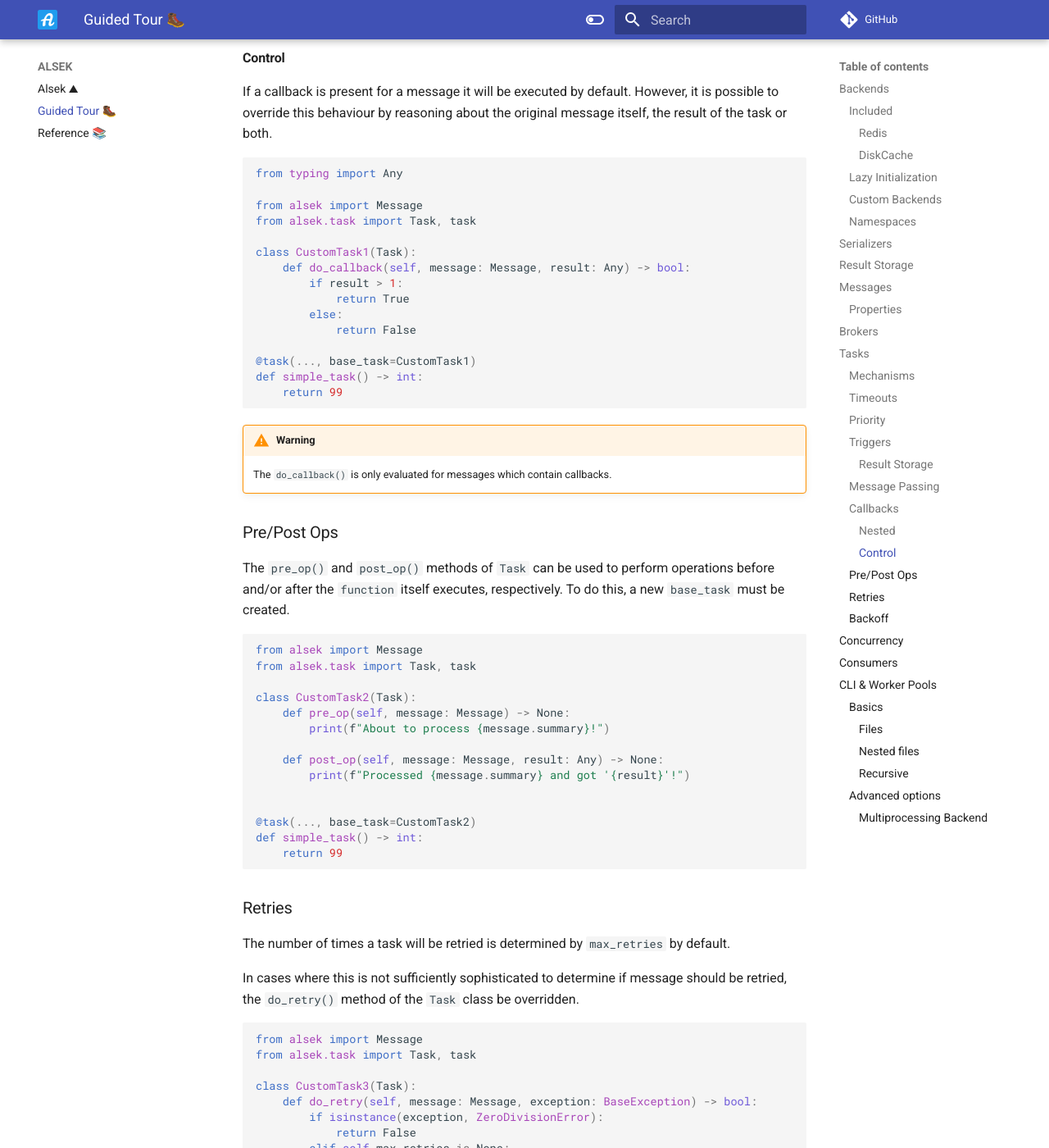
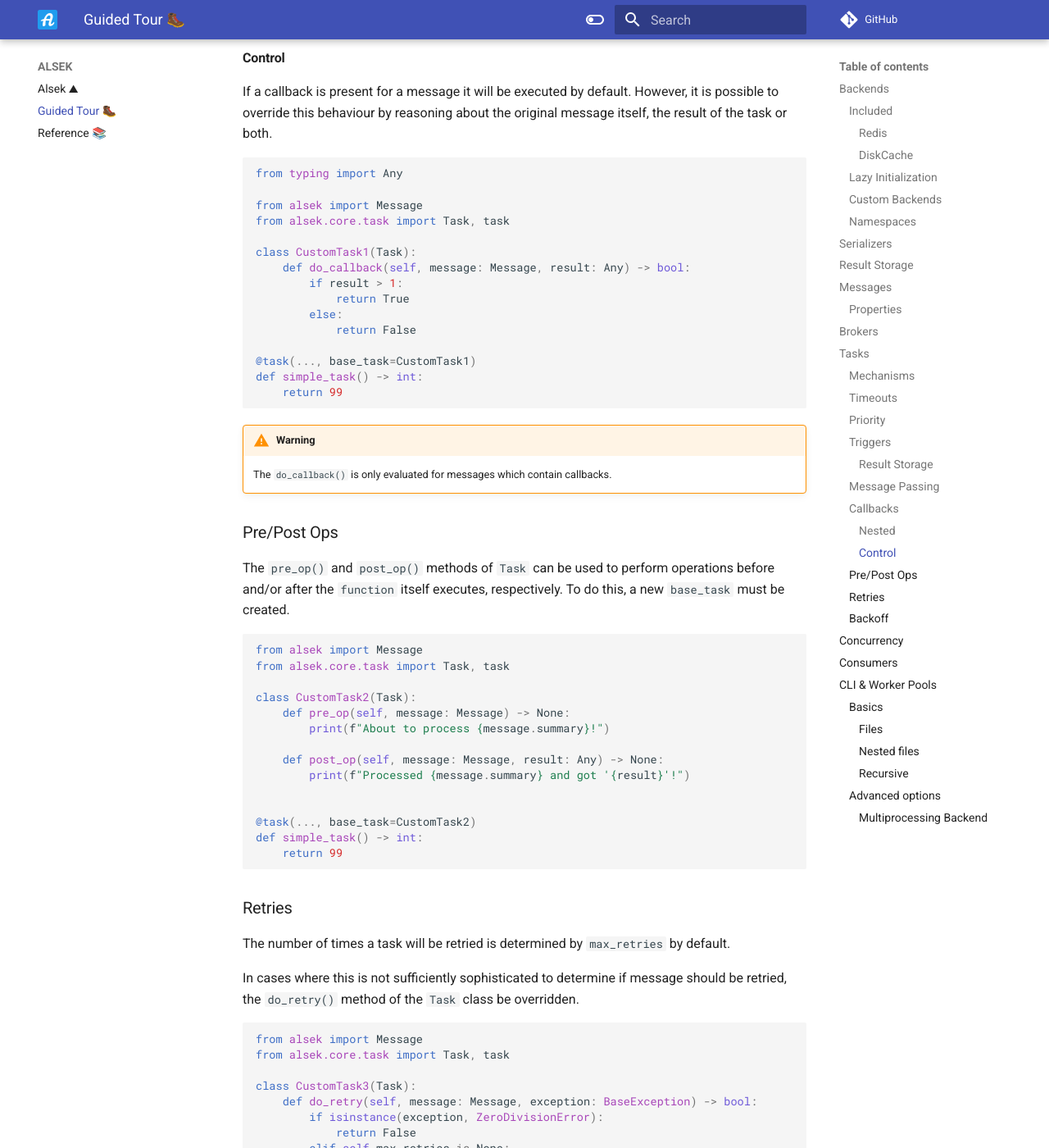
Before and after one commit to TariqAHassan/alsek, an MkDocs documentation site: the page built from docs/guided_tour.md, in a window 1280 px wide and 1400 px high, scrolled down 12124 px. Shown: the whole window at 82% size. Built offline with MkDocs 1.6.1 and Material for MkDocs 9.7.7, drawn with Linux system fonts in a browser that asks for light colours; comment, search, counter and statistics services are not loaded; some of the changed text lies outside the part shown.

Commit message:
Fix imports

````diff
--- a/docs/guided_tour.md
+++ b/docs/guided_tour.md
@@ -605,7 +605,7 @@ the original message itself, the result of the task or both.
 from typing import Any
 
 from alsek import Message
-from alsek.task import Task, task
+from alsek.core.task import Task, task
 
 class CustomTask1(Task):
     def do_callback(self, message: Message, result: Any) -> bool:
@@ -630,7 +630,7 @@ To do this, a new `base_task` must be created.
 
 ```python
 from alsek import Message
-from alsek.task import Task, task
+from alsek.core.task import Task, task
 
 class CustomTask2(Task):
     def pre_op(self, message: Message) -> None:
@@ -656,7 +656,7 @@ class be overridden.
 
 ```python
 from alsek import Message
-from alsek.task import Task, task
+from alsek.core.task import Task, task
 
 class CustomTask3(Task):
     def do_retry(self, message: Message, exception: BaseException) -> bool:
````
Also changed, not shown: other parts of docs/guided_tour.md (+3 -3 lines).
